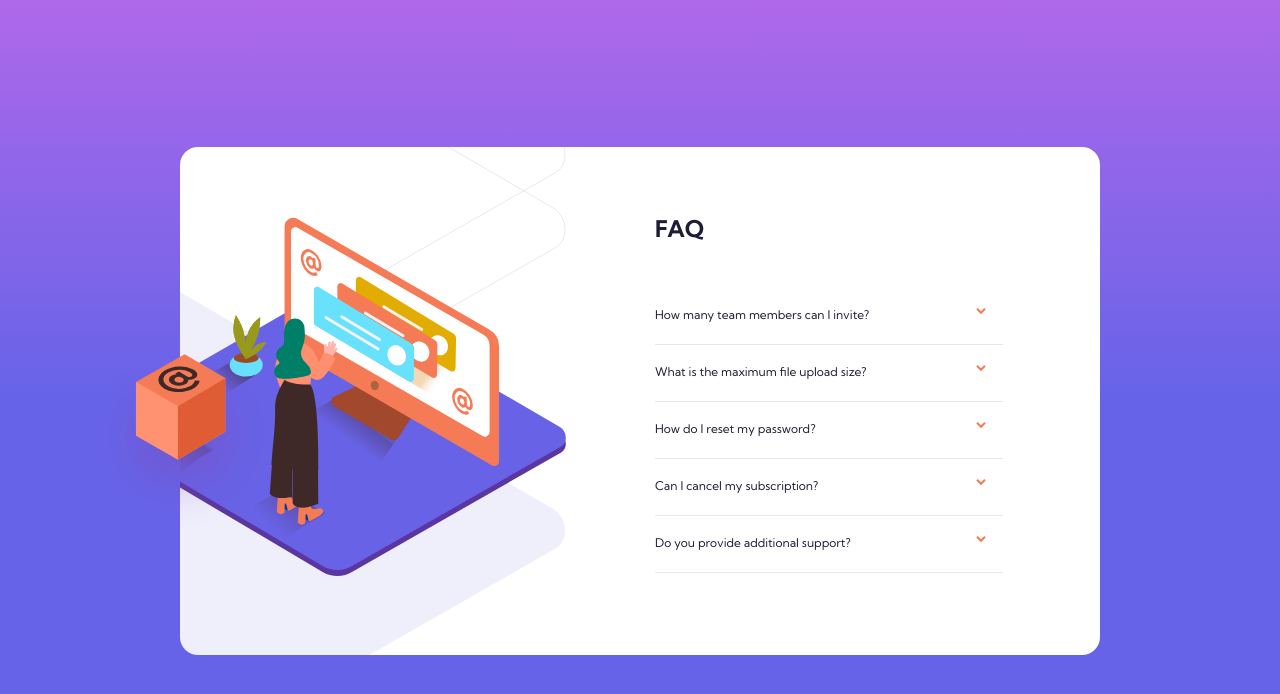
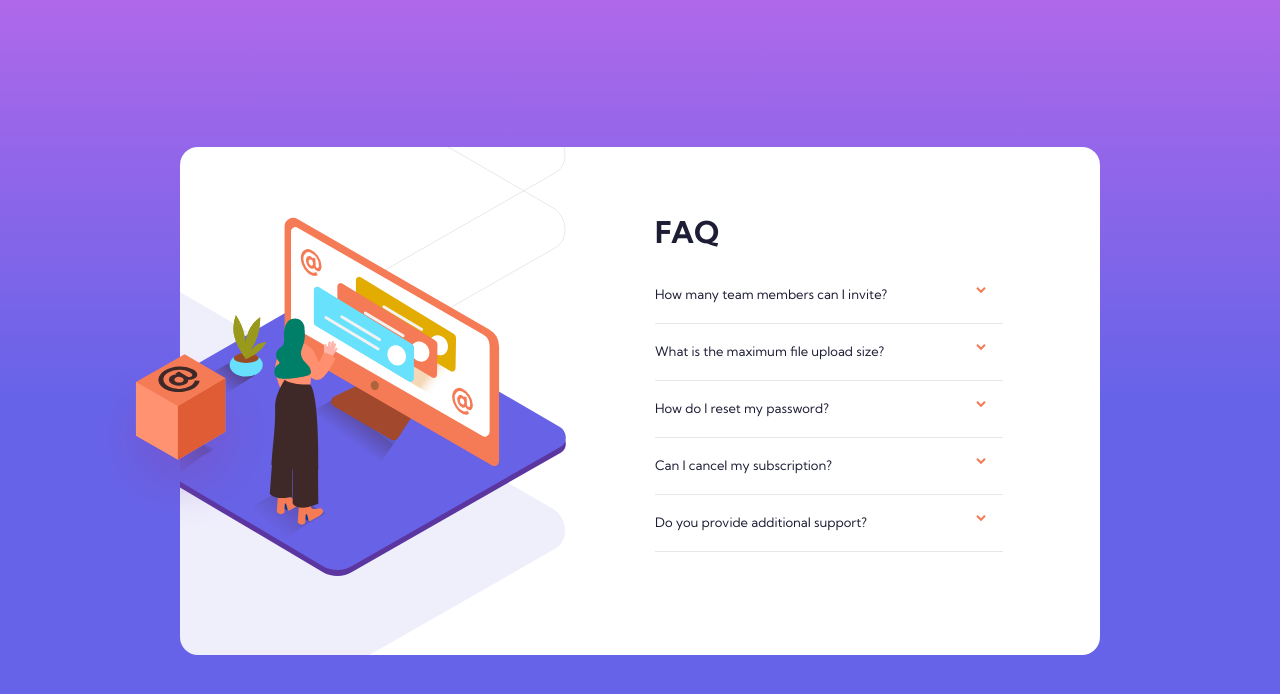
Before and after one commit to GreetVdL/fementor-FAQaccordioncard, a plain HTML site: page index.html in a window 1280 px wide. Drawn offline with Linux system fonts and the light colour scheme.

Commit message:
text sizes adjusted

```diff
--- a/css/index.css
+++ b/css/index.css
@@ -42,7 +42,7 @@ body {
   background-color: #ffffff;
   border-radius: 18px;
   font-family: "Kumbh Sans", sans-serif;
-  font-size: 1.2rem;
+  font-size: 1.3rem; /* before 1.2rem*/
   color: var(--text);
   /* overflow: hidden; */
   padding-top: 70px;
@@ -80,9 +80,9 @@ main {
 }
 
 main h1 {
-  font-size: 2.3rem;
+  font-size: 3rem;
   font-weight: 700;
-  padding-bottom: 48px;
+  padding-bottom: 20px;
 }
 
 main p {
@@ -156,6 +156,9 @@ p.question.active {
 }
 
 @media screen and (max-width: 486px) {
+  #container {
+    font-size: 1.2rem;
+  }
   main p {
     width: 260px;
   }
```
